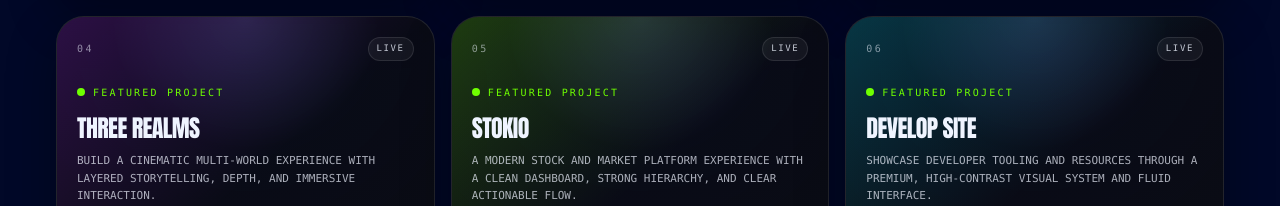
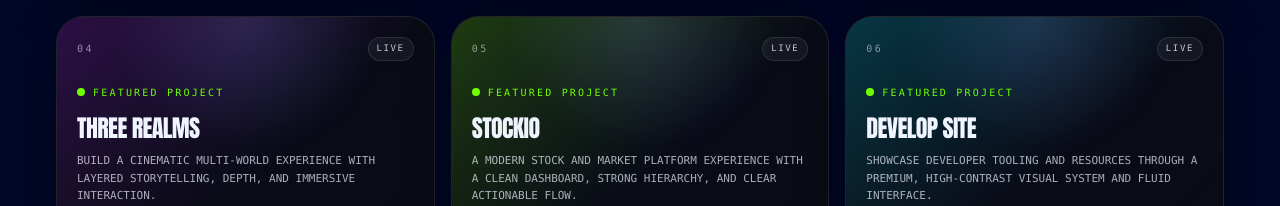
Before and after one commit to MishraSrikanta/LandingPage, a React (Vite) app: page / in a window 1280 px wide. Shown: the part 2251-2457 px from the top of the page. Built offline with nearby package versions, Linux system fonts and the light colour scheme; a web font is replaced by a local one.

Commit message:
Name Updated

```diff
--- a/src/components/Projects.tsx
+++ b/src/components/Projects.tsx
@@ -62,8 +62,8 @@ const PROJECTS: Project[] = [
   {
     id: '05',
     number: '05',
-    title: 'Stokio',
-    link: 'https://mystockio.vercel.app/login',
+    title: 'Stockio',
+    link: 'https://mystockio.vercel.app',
     mission: 'A modern stock and market platform experience with a clean dashboard, strong hierarchy, and clear actionable flow.',
     stack: ['React', 'Dashboard UX', 'Product Design'],
     impact: 'Conversion-ready market product UX',
```
